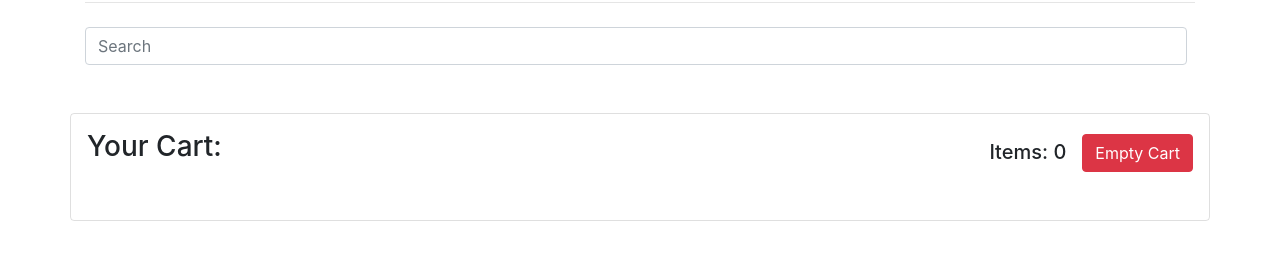
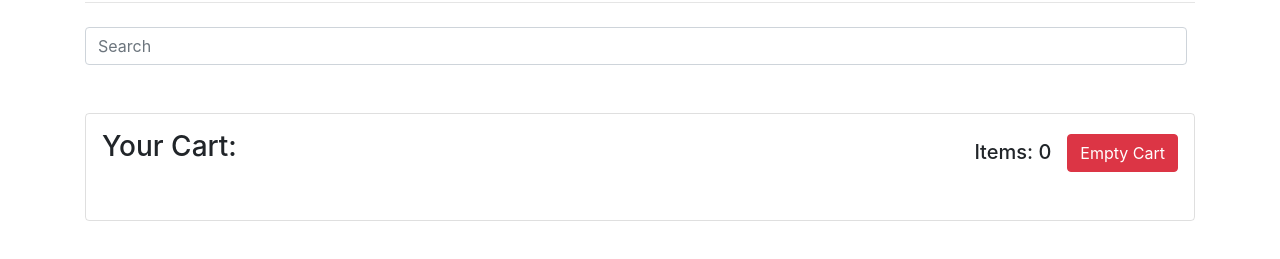
Before and after one commit to Zaiido/ES6-Array-Methods-and-AsyncAwait, a plain HTML site: page index.html in a window 1280 px wide. Shown: the part 105-364 px from the top of the page. Drawn offline with nearby package versions, Linux system fonts and the light colour scheme; no server answers.

Commit message:
Fixed layout

```diff
--- a/index.html
+++ b/index.html
@@ -47,7 +47,9 @@
             </div>
         </div>
     </div>
-    <div class="container cart">
+    <div class="container">
+        <div class="cart">
+
             <div class="d-flex align-items-end justify-content-between mb-3">
                 <h3>Your Cart:</h3>
                 <div class="d-flex align-items-end">
@@ -66,6 +68,7 @@
                 </tr> -->
                 </tbody>
             </table>
+        </div>
     </div>
 
     <div class="container my-5">
```
Lines whose indentation alone changed are shown as unchanged.
